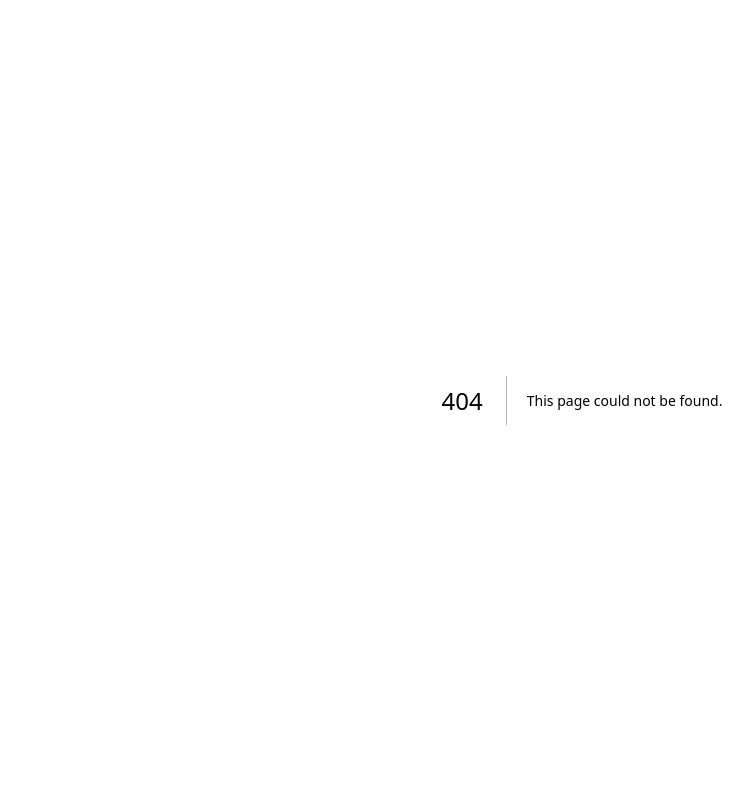
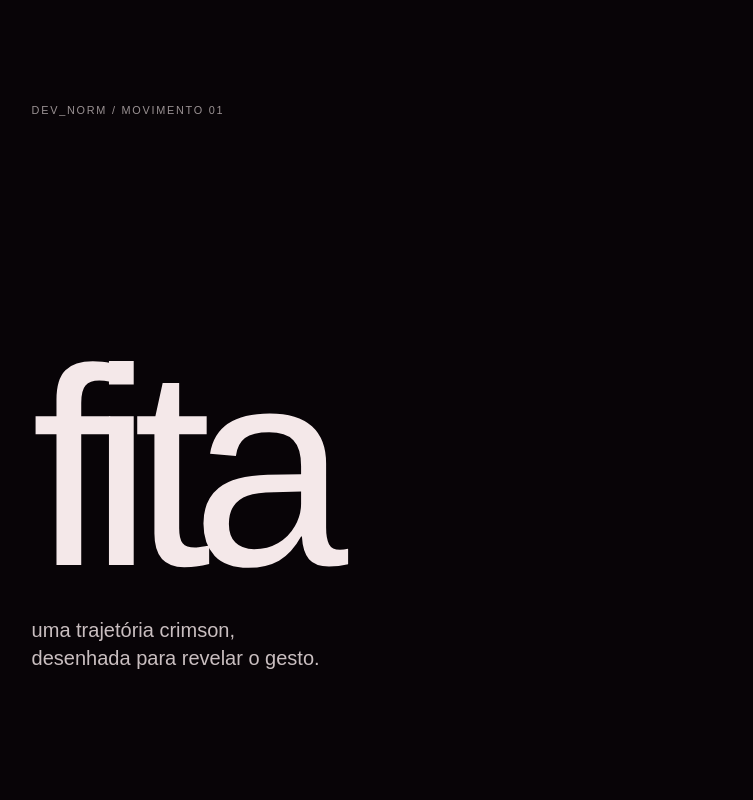
Before and after one commit to Luizgsch/devnorm-portfolio, a Next.js app: page /lab/fita in a window 1280 px wide. Before the commit this address had no page. Shown: the top 800 px of the page, without its empty margins (58-811 px from the left). Built offline with nearby package versions, Linux system fonts and the light colour scheme.

Commit message:
feat: smooth scroll and fita lab

```diff
--- /dev/null
+++ b/app/SmoothScroll.tsx
@@ -0,0 +1,39 @@
+"use client";
+
+import Lenis from "lenis";
+import { useEffect } from "react";
+import { ScrollTrigger } from "gsap/ScrollTrigger";
+import gsap from "gsap";
+
+gsap.registerPlugin(ScrollTrigger);
+
+export default function SmoothScroll({ children }: { children: React.ReactNode }) {
+  useEffect(() => {
+    const reducedMotion = window.matchMedia("(prefers-reduced-motion: reduce)");
+    const coarsePointer = window.matchMedia("(pointer: coarse)");
+    if (reducedMotion.matches || coarsePointer.matches) return;
+
+    const lenis = new Lenis({
+      autoRaf: false,
+      lerp: 0.065,
+      smoothWheel: true,
+      syncTouch: false,
+      wheelMultiplier: 0.72,
+      anchors: true,
+    });
+
+    const updateScrollTrigger = () => ScrollTrigger.update();
+    const updateLenis = (time: number) => lenis.raf(time * 1000);
+
+    lenis.on("scroll", updateScrollTrigger);
+    gsap.ticker.add(updateLenis);
+
+    return () => {
+      gsap.ticker.remove(updateLenis);
+      lenis.off("scroll", updateScrollTrigger);
+      lenis.destroy();
+    };
+  }, []);
+
+  return children;
+}
--- a/app/globals.css
+++ b/app/globals.css
@@ -18,6 +18,19 @@ html,
 body {
   max-width: 100vw;
   overflow-x: hidden;
+}
+
+html.lenis,
+html.lenis body {
+  height: auto;
+}
+
+.lenis.lenis-smooth {
+  scroll-behavior: auto !important;
+}
+
+.lenis.lenis-smooth [data-lenis-prevent] {
+  overscroll-behavior: contain;
 }
 
 body {
--- /dev/null
+++ b/app/lab/fita/FitaScroll.tsx
@@ -0,0 +1,138 @@
+"use client";
+
+import { useGSAP } from "@gsap/react";
+import gsap from "gsap";
+import { ScrollTrigger } from "gsap/ScrollTrigger";
+import { useEffect, useRef, useState } from "react";
+
+gsap.registerPlugin(ScrollTrigger);
+
+const crimson = "#9d1239";
+
+export default function FitaScroll() {
+  const stage = useRef<HTMLDivElement>(null);
+  const desktopPath = useRef<SVGPathElement>(null);
+  const mobilePath = useRef<SVGPathElement>(null);
+  const [reducedMotion, setReducedMotion] = useState(false);
+
+  useEffect(() => {
+    const mediaQuery = window.matchMedia("(prefers-reduced-motion: reduce)");
+    const syncPreference = () => setReducedMotion(mediaQuery.matches);
+
+    syncPreference();
+    mediaQuery.addEventListener("change", syncPreference);
+    return () => mediaQuery.removeEventListener("change", syncPreference);
+  }, []);
+
+  useGSAP(
+    () => {
+      const paths = [desktopPath.current, mobilePath.current].filter(
+        (path): path is SVGPathElement => path !== null,
+      );
+      const lengths = paths.map((path) => path.getTotalLength());
+
+      paths.forEach((path, index) => {
+        gsap.set(path, {
+          stroke: crimson,
+          strokeDasharray: lengths[index],
+          strokeDashoffset: lengths[index],
+        });
+      });
+
+      if (!stage.current) return;
+
+      const endDistance = () =>
+        `+=${Math.max(stage.current!.offsetHeight - window.innerHeight, 1)}`;
+
+      if (reducedMotion) {
+        ScrollTrigger.create({
+          trigger: stage.current,
+          start: "top top",
+          end: endDistance,
+          invalidateOnRefresh: true,
+          onUpdate: (self) => {
+            paths.forEach((path, index) => {
+              gsap.set(path, {
+                strokeDashoffset: lengths[index] * (1 - self.progress),
+              });
+            });
+          },
+        });
+        requestAnimationFrame(() => ScrollTrigger.refresh());
+        return;
+      }
+
+      const reveal = gsap.timeline({ paused: true });
+
+      paths.forEach((path) => {
+        reveal.to(path, { strokeDashoffset: 0, duration: 1, ease: "none" }, 0);
+      });
+
+      ScrollTrigger.create({
+        trigger: stage.current,
+        animation: reveal,
+        start: "top top",
+        end: endDistance,
+        scrub: 0.8,
+        invalidateOnRefresh: true,
+      });
+
+      requestAnimationFrame(() => ScrollTrigger.refresh());
+    },
+    { scope: stage, dependencies: [reducedMotion] },
+  );
+
+  return (
+    <div
+      ref={stage}
+      className="fita-stage"
+      data-reduced-motion={reducedMotion}
+    >
+      <div className="fita-art" aria-hidden="true">
+        <svg
+          className="fita-svg"
+          viewBox="0 0 1440 3000"
+          preserveAspectRatio="none"
+          role="presentation"
+        >
+          <path
+            ref={desktopPath}
+            className="fita-path fita-path-desktop"
+            d="M -180 420 C 180 110 490 850 820 610 C 1110 400 1120 1090 1570 860 C 1870 710 1580 1520 1160 1760 C 760 1985 540 1530 160 2000 C -100 2350 300 2750 860 2530 C 1170 2405 1260 2820 1630 2940"
+            fill="none"
+            stroke={crimson}
+            strokeLinecap="round"
+            strokeLinejoin="round"
+            strokeDasharray="1"
+            strokeDashoffset="1"
+          />
+          <path
+            ref={mobilePath}
+            className="fita-path fita-path-mobile"
+            d="M -110 340 C 250 120 420 650 270 920 C 100 1220 610 1300 470 1600 C 330 1900 690 1980 560 2260 C 455 2490 820 2700 520 3100"
+            fill="none"
+            stroke={crimson}
+            strokeLinecap="round"
+            strokeLinejoin="round"
+            strokeDasharray="1"
+            strokeDashoffset="1"
+          />
+        </svg>
+      </div>
+
+      <section className="fita-section fita-section-first">
+        <p className="fita-kicker">dev_norm / movimento 01</p>
+        <h1>fita</h1>
+        <p className="fita-copy">uma trajetória crimson, desenhada para revelar o gesto.</p>
+      </section>
+      <section className="fita-section fita-section-middle">
+        <p className="fita-index">02 / meio do percurso</p>
+        <h2>o caminho aparece aos poucos.</h2>
+      </section>
+      <section className="fita-section fita-section-last">
+        <p className="fita-index">03 / fim do percurso</p>
+        <h2>a faixa inteira, sem pressa.</h2>
+      </section>
+    </div>
+  );
+}
--- /dev/null
+++ b/app/lab/fita/fita.module.css
@@ -0,0 +1,140 @@
+.page {
+  min-height: 100vh;
+  background: #080407;
+  color: #f4e8e9;
+}
+
+.page :global(.fita-stage) {
+  position: relative;
+  height: 300svh;
+  min-height: 300svh;
+  overflow: hidden;
+}
+
+.page :global(.fita-art) {
+  position: absolute;
+  z-index: 0;
+  inset: 0;
+  pointer-events: none;
+}
+
+.page :global(.fita-svg) {
+  display: block;
+  height: 100%;
+  width: 100%;
+  overflow: visible;
+}
+
+.page :global(.fita-path) {
+  stroke-width: 190;
+}
+
+.page :global(.fita-path-mobile) {
+  display: none;
+}
+
+.page :global(.fita-section) {
+  position: relative;
+  z-index: 1;
+  display: flex;
+  height: 100svh;
+  min-height: 100svh;
+  flex-direction: column;
+  justify-content: center;
+  padding: clamp(1.5rem, 7vw, 7rem);
+  pointer-events: none;
+}
+
+.page :global(.fita-section-first) {
+  justify-content: space-between;
+  padding-top: clamp(2rem, 8vw, 8rem);
+  padding-bottom: 16vh;
+}
+
+.page :global(.fita-section-middle) {
+  align-items: flex-end;
+  text-align: right;
+}
+
+.page :global(.fita-section-last) {
+  justify-content: flex-end;
+  padding-bottom: clamp(3rem, 11vw, 10rem);
+}
+
+.page :global(.fita-kicker),
+.page :global(.fita-index) {
+  margin: 0;
+  color: rgba(244, 232, 233, 0.62);
+  font-size: 0.68rem;
+  letter-spacing: 0.16em;
+  line-height: 1.5;
+  text-transform: uppercase;
+}
+
+.page :global(.fita-section h1),
+.page :global(.fita-section h2) {
+  max-width: 38rem;
+  margin: 0;
+  font-weight: 400;
+  letter-spacing: -0.07em;
+  line-height: 0.88;
+}
+
+.page :global(.fita-section h1) {
+  margin-top: auto;
+  font-size: clamp(7rem, 22vw, 20rem);
+}
+
+.page :global(.fita-section h2) {
+  margin-top: 1rem;
+  font-size: clamp(2.5rem, 7vw, 7rem);
+}
+
+.page :global(.fita-copy) {
+  max-width: 18rem;
+  margin: 1.5rem 0 0;
+  color: rgba(244, 232, 233, 0.82);
+  font-size: clamp(1rem, 1.7vw, 1.25rem);
+  line-height: 1.4;
+}
+
+@media (max-width: 700px) {
+  .page :global(.fita-path-desktop) {
+    display: none;
+  }
+
+  .page :global(.fita-path-mobile) {
+    display: block;
+  }
+
+  .page :global(.fita-path) {
+    stroke-width: 105;
+  }
+
+  .page :global(.fita-section) {
+    padding: 1.25rem;
+  }
+
+  .page :global(.fita-section-first) {
+    padding-bottom: 12vh;
+  }
+
+  .page :global(.fita-section-middle) {
+    align-items: flex-start;
+    text-align: left;
+  }
+
+  .page :global(.fita-section h1) {
+    font-size: clamp(6rem, 28vw, 10rem);
+  }
+
+  .page :global(.fita-section h2) {
+    font-size: clamp(2.75rem, 14vw, 5rem);
+  }
+}
+
+@media (prefers-reduced-motion: reduce) {
+  .page :global(.fita-path) {
+    transition: none;
+  }
+}
--- /dev/null
+++ b/app/lab/fita/page.tsx
@@ -0,0 +1,10 @@
+import FitaScroll from "./FitaScroll";
+import styles from "./fita.module.css";
+
+export default function FitaLabPage() {
+  return (
+    <main className={styles.page}>
+      <FitaScroll />
+    </main>
+  );
+}
--- a/app/layout.tsx
+++ b/app/layout.tsx
@@ -1,6 +1,7 @@
 import type { Metadata } from "next";
 import { Geist, Geist_Mono } from "next/font/google";
 import "./globals.css";
+import SmoothScroll from "./SmoothScroll";
 
 const geistSans = Geist({
   variable: "--font-geist-sans",
@@ -20,7 +21,9 @@ export const metadata: Metadata = {
 export default function RootLayout({ children }: LayoutProps<"/">) {
   return (
     <html lang="en" className={`${geistSans.variable} ${geistMono.variable}`}>
-      <body>{children}</body>
+      <body>
+        <SmoothScroll>{children}</SmoothScroll>
+      </body>
     </html>
   );
 }
--- a/package.json
+++ b/package.json
@@ -9,6 +9,9 @@
     "lint": "eslint"
   },
   "dependencies": {
+    "@gsap/react": "^2.1.2",
+    "gsap": "^3.15.0",
+    "lenis": "^1.3.26",
     "next": "16.3.6",
     "react": "19.2.8",
     "react-dom": "19.2.8"
```
Also changed, not shown: 1 other file (tests, documents, lock files or other folders).
